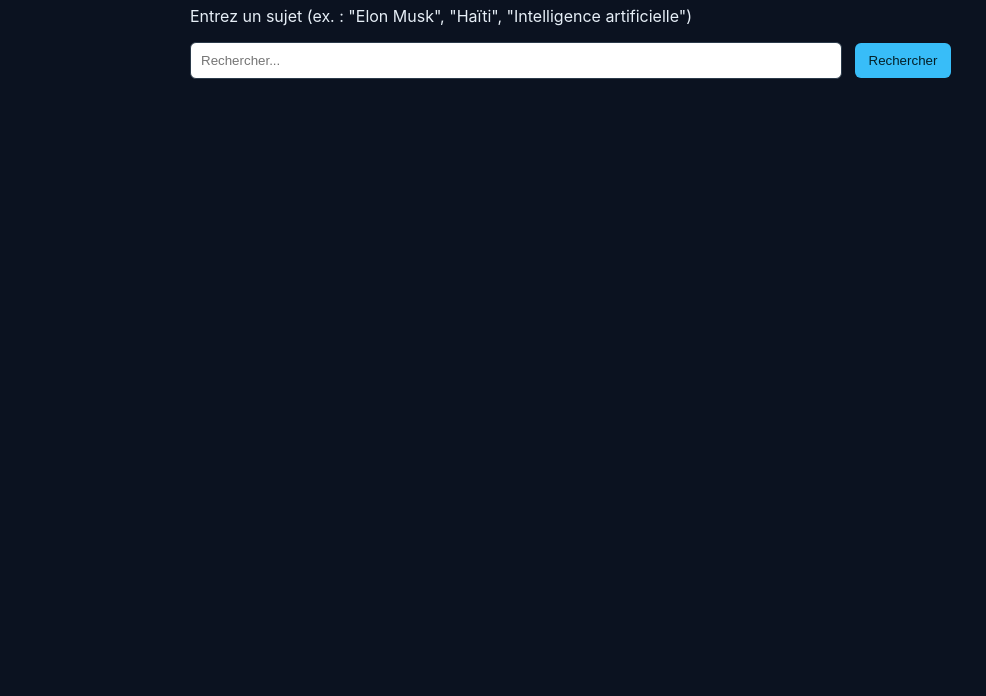
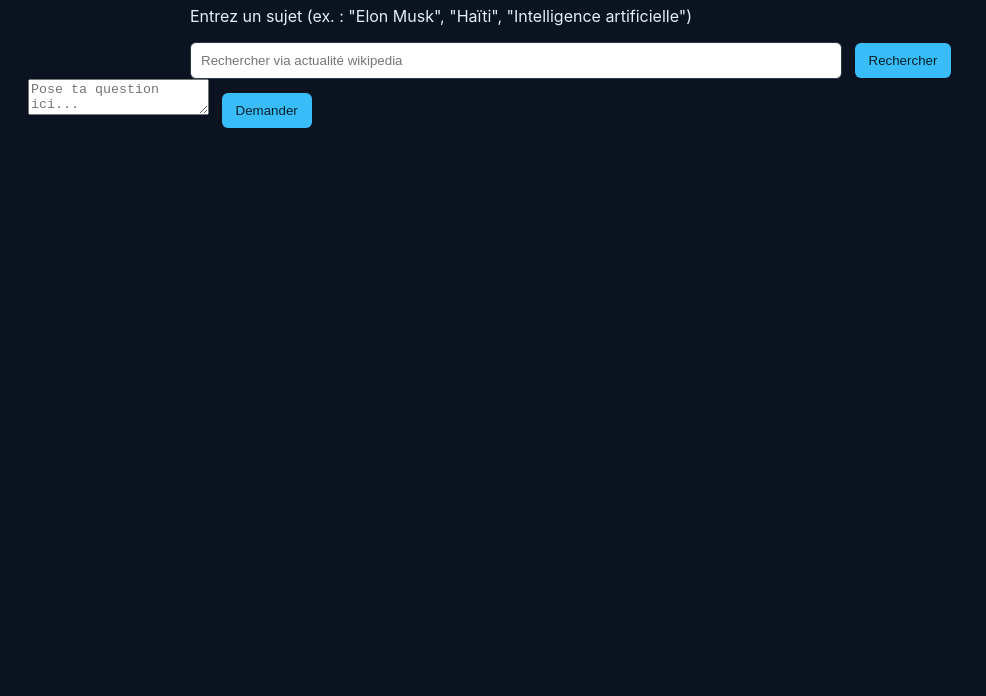
Before and after one commit to Buildora936/Knowora.com, a plain HTML site: page articles.html in a window 1280 px wide. Shown: the part 104-800 px from the top of the page, without its empty margins (0-986 px from the left). Drawn offline with Linux system fonts and the light colour scheme.

Commit message:
Update articles.html

```diff
--- a/articles.html
+++ b/articles.html
@@ -23,13 +23,17 @@
     <p>Entrez un sujet (ex. : "Elon Musk", "Haïti", "Intelligence artificielle")</p>
 
     <div>
-      <input id="q" placeholder="Rechercher..." />
+      <input id="q" placeholder="Rechercher via actualité wikipedia" />
       <button id="go">Rechercher</button>
     </div>
 
     <div id="output"></div>
   </div>
-
+<div id="ai-assistant">
+  <textarea id="user-question" placeholder="Pose ta question ici..."></textarea>
+  <button id="ask-btn">Demander</button>
+  <div id="ai-response"></div>
+</div>
 <script>
 /*
   Fonctionnement :
```
